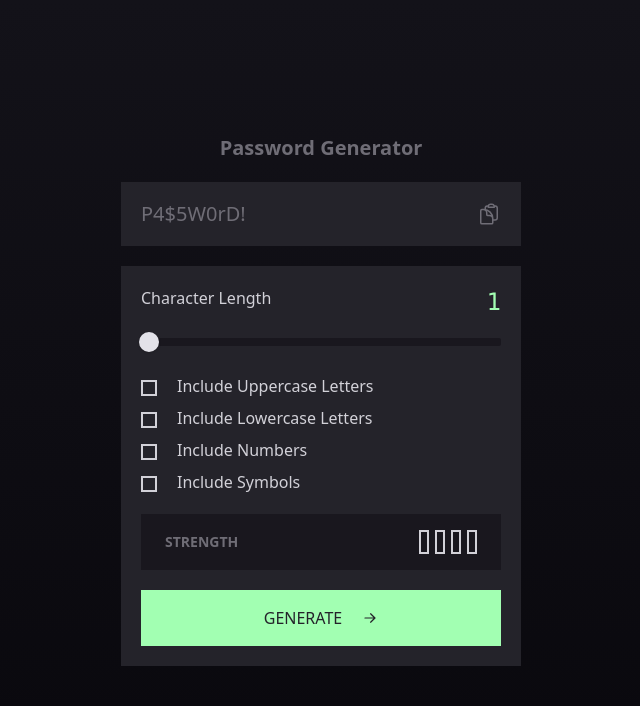
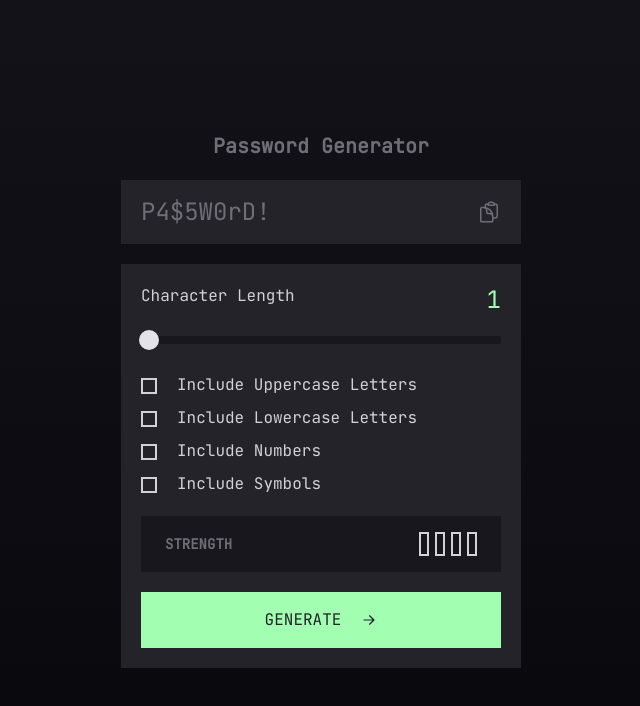
Before and after one commit to janosnanai/password-generator, a React (Vite) app: page / in a window 1280 px wide. Shown: the top 706 px of the page, without its empty margins (319-959 px from the left). Built offline with nearby package versions, Linux system fonts and the light colour scheme.

Commit message:
style update

```diff
--- a/index.html
+++ b/index.html
@@ -2,6 +2,12 @@
 <html lang="en">
   <head>
     <meta charset="UTF-8" />
+    <link rel="preconnect" href="https://fonts.googleapis.com" />
+    <link rel="preconnect" href="https://fonts.gstatic.com" crossorigin />
+    <link
+      href="https://fonts.googleapis.com/css2?family=JetBrains+Mono"
+      rel="stylesheet"
+    />
     <link rel="icon" type="image/svg+xml" href="/key.svg" />
     <meta name="viewport" content="width=device-width, initial-scale=1.0" />
     <title>Password Generator</title>
--- a/src/App.tsx
+++ b/src/App.tsx
@@ -70,12 +70,12 @@ function App() {
   return (
     <div className="w-screen h-screen relative bg-gradient-to-t from-custom-bg-gray-dark to-custom-bg-gray-light">
       <div className="w-[400px] h-max absolute inset-1/2 -translate-x-1/2 -translate-y-1/2">
-        <h1 className="select-none mb-5 text-xl capitalize text-center text-custom-text-gray-dark font-bold">
+        <h1 className="select-none mb-5 text-xl capitalize text-center text-custom-text-gray-dark font-bold font-jetbrains-mono">
           password generator
         </h1>
         <div className="h-16 px-5 mb-5 flex justify-between items-center bg-custom-gray-light">
           <p
-            className={`text-xl ${
+            className={`text-2xl font-jetbrains-mono ${
               password
                 ? "text-custom-text-gray-light-1"
                 : "select-none text-custom-text-gray-dark"
@@ -143,11 +143,11 @@ function App() {
               />
             </div>
             <div className="h-14 flex justify-between items-center px-6 mb-5 bg-custom-gray-dark">
-              <p className="select-none text-custom-text-gray-dark text-sm font-semibold uppercase">
+              <p className="select-none text-custom-text-gray-dark text-sm font-semibold font-jetbrains-mono uppercase">
                 strength
               </p>
               <div className="flex items-center gap-3">
-                <p className="uppercase text-custom-text-gray-light-2">
+                <p className="uppercase text-custom-text-gray-light-2 font-jetbrains-mono">
                   {password && PASSWORD_STRENGTH[strength]}
                 </p>
                 <div className="flex gap-1.5">
@@ -167,7 +167,7 @@ function App() {
             <button
               type="submit"
               disabled={!(lowercase || uppercase || numbers || symbols)}
-              className="h-14 group w-full px-7 flex justify-center items-center gap-5 border-2 border-custom-green bg-custom-green hover:enabled:bg-custom-gray-light text-custom-gray-light hover:enabled:text-custom-green uppercase transition"
+              className="h-14 group w-full px-7 flex justify-center items-center gap-5 border-2 border-custom-green bg-custom-green hover:enabled:bg-custom-gray-light text-custom-gray-light hover:enabled:text-custom-green uppercase transition font-jetbrains-mono"
             >
               <span>generate</span>
               <svg
@@ -208,11 +208,11 @@ function CheckboxElement({
       <input
         type="checkbox"
         {...{ id, checked, onChange }}
-        className="mr-5 h-4 w-4 cursor-pointer border-2 border-custom-text-gray-light-2 hover:border-custom-green text-custom-green bg-transparent outline-none focus:ring-0 focus:ring-offset-white/50"
+        className="mr-5 h-4 w-4 cursor-pointer border-2 border-custom-text-gray-light-2 hover:border-custom-green text-custom-green bg-transparent outline-none focus:ring-0 focus:ring-offset-white/50 font-jetbrains-mono"
       />
       <label
         htmlFor={id}
-        className="select-none text-custom-text-gray-light-2 capitalize"
+        className="select-none text-custom-text-gray-light-2 capitalize font-jetbrains-mono"
       >
         {title}
       </label>
@@ -291,10 +291,10 @@ function RangeElement({
   return (
     <div>
       <div className="flex justify-between">
-        <p className="select-none capitalize text-custom-text-gray-light-2">
+        <p className="select-none capitalize text-custom-text-gray-light-2 font-jetbrains-mono">
           {title}
         </p>
-        <span className="select-none block text-custom-green font-mono text-2xl">
+        <span className="select-none block text-custom-green font-jetbrains-mono text-2xl">
           {value}
         </span>
       </div>
--- a/tailwind.config.cjs
+++ b/tailwind.config.cjs
@@ -14,6 +14,9 @@ module.exports = {
         "custom-bg-gray-light": "#131219",
         "custom-bg-gray-dark": "#09080d",
       },
+      fontFamily: {
+        "jetbrains-mono": ["JetBrains Mono", "ui-monospace", "monospace"],
+      },
     },
   },
   plugins: [require("@tailwindcss/forms")],
```
